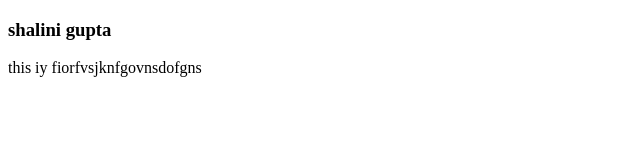
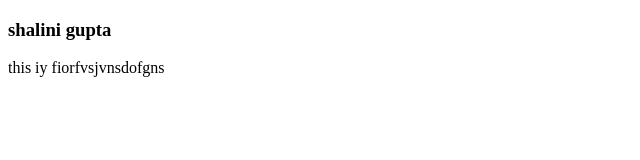
Before and after one commit to shalingu/testGit, a plain HTML site: page index.html in a window 1280 px wide. Shown: the full height of the page, 0-640 px from the left. Drawn offline with Linux system fonts and the light colour scheme.

Commit message:
third commit

```diff
--- a/index.html
+++ b/index.html
@@ -8,6 +8,6 @@
 </head>
 <body>
     <h3>shalini gupta</h3>
-    <p>this iy fiorfvsjknfgovnsdofgns </p>
+    <p>this iy fiorfvsjvnsdofgns </p>
 </body>
 </html>
```
